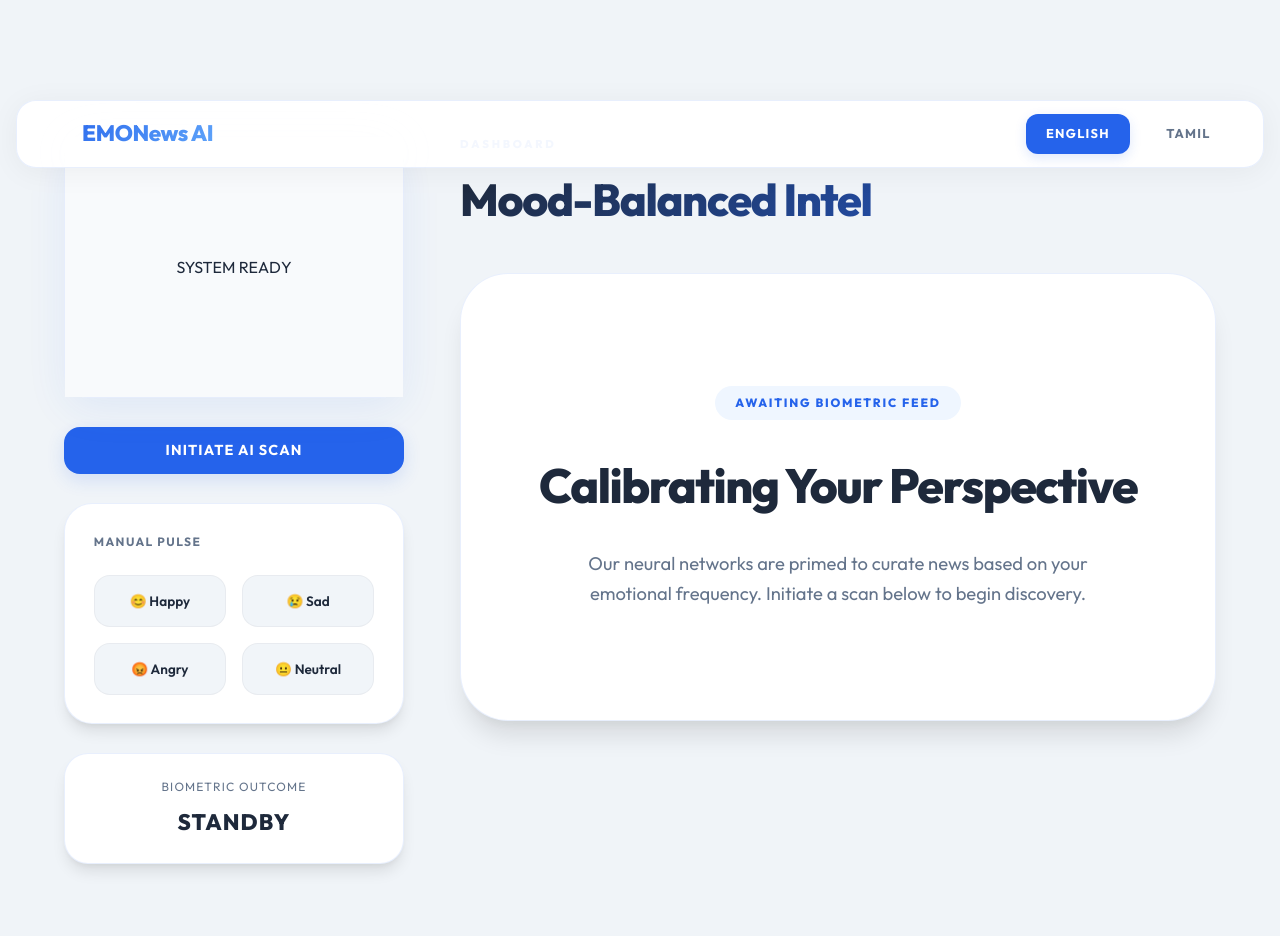
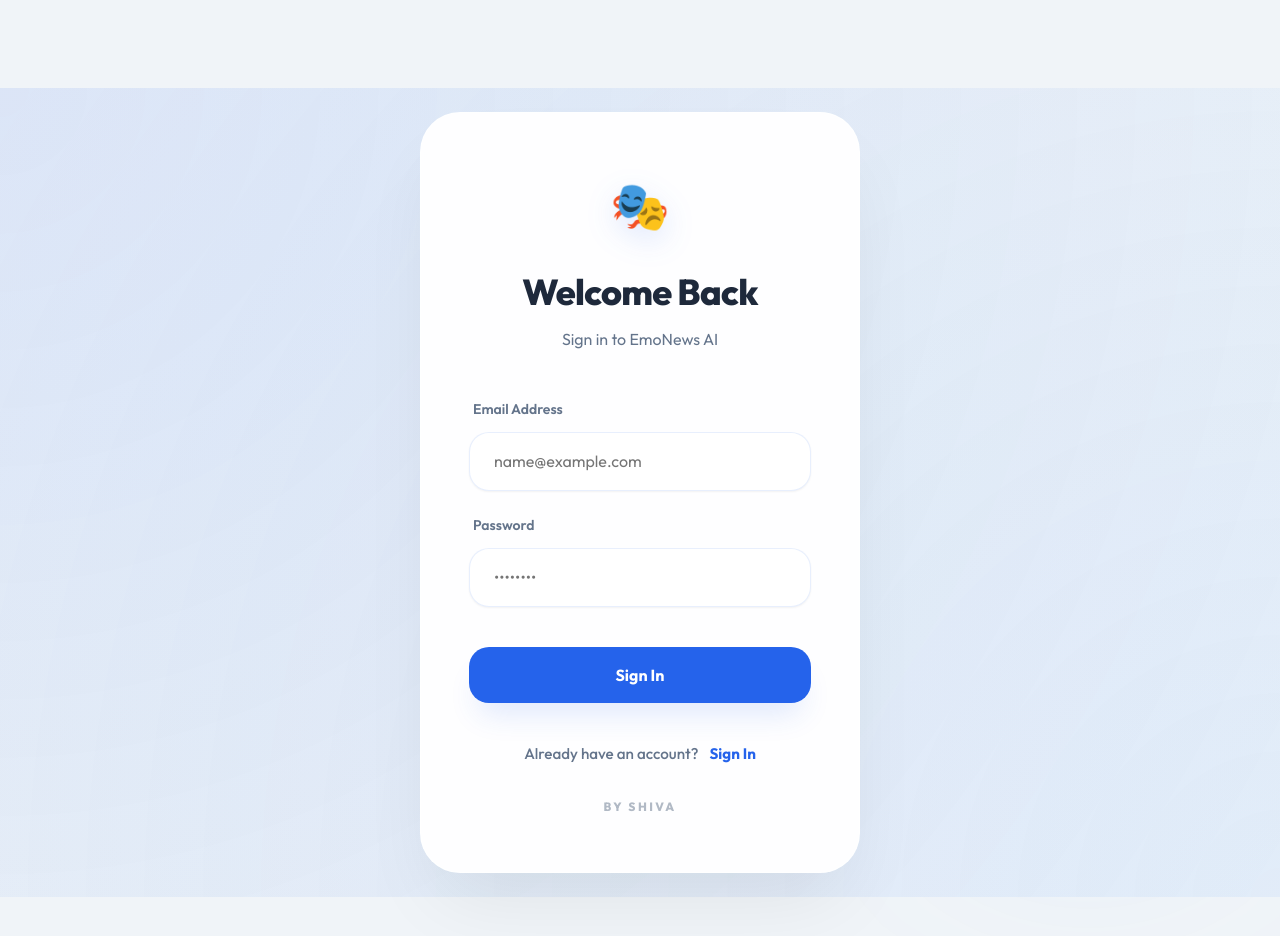
Before and after one commit to jofra-shiva/EmoNews, a React (Create React App) app in the folder client/: page / in a window 1280 px wide. Shown: the top 936 px of the page. After the commit the page ends 897 px from the top, so only its background shows below. Built offline with nearby package versions, Linux system fonts and the light colour scheme; what face-api.js would draw is missing.

Commit message:
feat: Introduce client-side application with authentication, camera components, global styling, and API setup, alongside build configuration updates.

```diff
--- a/client/src/App.js
+++ b/client/src/App.js
@@ -3,25 +3,26 @@
 import { loadModels } from './helpers/faceApi';
 import { createFaLibrary } from './helpers/icons';
 import Camera from './components/Camera/Camera';
+import Cameratamil from './components/Cameratamil/Cameratamil';
+import Login from './components/Login';
+import Register from './components/Register';
+import ProtectedRoute from './components/ProtectedRoute';
 import './App.css';
-import Cameratamil from './components/Cameratamil/Cameratamil';
 
 createFaLibrary();
 loadModels();
 
 function App() {
   const [mode] = useState(false);
-  // const [mode, setMode] = useState(false);
 
   return (
     <Router>
       <div className="App">
-
-
         <Switch>
-          <Route exact path="/" component={() => <Camera photoMode={mode} />} />
-          <Route path="/dashboard" component={() => <Camera photoMode={mode} />} />
-          <Route path='/tamil' component={() => <Cameratamil photoMode={mode} />} />
+          <Route exact path="/" component={Login} />
+          <Route path="/register" component={Register} />
+          <ProtectedRoute path="/dashboard" component={() => <Camera photoMode={mode} />} />
+          <ProtectedRoute path='/tamil' component={() => <Cameratamil photoMode={mode} />} />
         </Switch>
       </div>
     </Router>
--- a/client/src/components/Camera/Camera.js
+++ b/client/src/components/Camera/Camera.js
@@ -102,7 +102,7 @@
     <div className="camera animate-fade-in">
       <nav className='App__header'>
         <Link to="/" style={{ textDecoration: 'none' }}>
-          <h1>EMONews AI</h1>
+          <h1>EMONews AI <span className="author-tag">BY SHIVA</span></h1>
         </Link>
         <div className="App__switcher">
           <Link className={classnames('App__switcher-Link', location.pathname !== '/tamil' && 'active')} to='/dashboard'>English</Link>
--- a/client/src/components/Cameratamil/Cameratamil.js
+++ b/client/src/components/Cameratamil/Cameratamil.js
@@ -99,7 +99,7 @@
     <div className="camera animate-fade-in">
       <nav className='App__header'>
         <Link to="/tamil" style={{ textDecoration: 'none' }}>
-          <h1>EMONews AI (TAMIL)</h1>
+          <h1>EMONews AI (TAMIL) <span className="author-tag">BY SHIVA</span></h1>
         </Link>
         <div className="App__switcher">
           <Link className={classnames('App__switcher-Link', location.pathname !== '/tamil' && 'active')} to='/dashboard'>ENGLISH</Link>
--- a/client/src/components/Login.css
+++ b/client/src/components/Login.css
@@ -4,107 +4,145 @@
   align-items: center;
   min-height: 100vh;
   width: 100%;
-  background: radial-gradient(circle at center, #1e1b4b 0%, #050505 100%);
+  background: radial-gradient(circle at top left, rgba(37, 99, 235, 0.1), transparent),
+              radial-gradient(circle at bottom right, rgba(96, 165, 250, 0.1), transparent),
+              var(--bg-main);
   padding: 1.5rem;
+  position: relative;
 }
 
 .login-box {
-  background: var(--glass-bg);
-  backdrop-filter: blur(20px);
-  -webkit-backdrop-filter: blur(20px);
-  padding: 3rem;
-  border-radius: 32px;
-  border: 1px solid var(--glass-border);
-  box-shadow: 0 25px 50px -12px rgba(0, 0, 0, 0.5);
+  background: var(--glass-heavy);
+  backdrop-filter: blur(24px);
+  -webkit-backdrop-filter: blur(24px);
+  padding: 3.5rem 3rem;
+  border-radius: 40px;
+  border: 1px solid rgba(255, 255, 255, 0.5);
+  box-shadow: 0 40px 80px -20px rgba(0, 0, 0, 0.08);
   text-align: center;
   width: 100%;
-  max-width: 420px;
-  animation: modalIn 0.6s cubic-bezier(0.16, 1, 0.3, 1);
+  max-width: 440px;
+  position: relative;
+  z-index: 1;
+}
+
+.login-logo {
+  font-size: 3rem;
+  margin-bottom: 1.5rem;
+  filter: drop-shadow(0 10px 15px var(--primary-glow));
 }
 
 .login-title {
-  font-size: 2rem;
+  font-size: 2.25rem;
   color: var(--text-main);
-  font-weight: 700;
+  font-weight: 800;
   margin-bottom: 0.5rem;
-  background: linear-gradient(to right, #fff, var(--text-muted));
-  -webkit-background-clip: text;
-  background-clip: text;
-  -webkit-text-fill-color: transparent;
+  letter-spacing: -0.02em;
 }
 
 .login-subtitle {
   color: var(--text-muted);
-  font-size: 0.95rem;
-  margin-bottom: 2.5rem;
+  font-size: 1rem;
+  margin-bottom: 3rem;
+}
+
+.login-form {
+  gap: 1.5rem;
+  display: flex;
+  flex-direction: column;
 }
 
 .input-group {
-  margin-bottom: 1.25rem;
+  margin-bottom: 0;
   text-align: left;
 }
 
 .input-group label {
   display: block;
-  font-size: 0.85rem;
-  font-weight: 500;
+  font-size: 0.875rem;
+  font-weight: 600;
   color: var(--text-muted);
-  margin-bottom: 0.5rem;
-  margin-left: 0.5rem;
+  margin-bottom: 0.75rem;
+  margin-left: 0.25rem;
 }
 
 .input-field {
   width: 100%;
-  padding: 1rem 1.25rem;
+  padding: 1.15rem 1.5rem;
   border: 1px solid var(--glass-border);
-  border-radius: 16px;
+  border-radius: 20px;
   font-size: 1rem;
   outline: none;
-  background: rgba(255, 255, 255, 0.03);
+  background: white;
   color: var(--text-main);
-  transition: all 0.3s;
+  transition: var(--transition);
   font-family: inherit;
+  box-shadow: var(--shadow-sm);
 }
 
 .input-field:focus {
-  background: rgba(255, 255, 255, 0.07);
+  background: white;
   border-color: var(--primary);
   box-shadow: 0 0 0 4px var(--primary-glow);
+  transform: translateY(-1px);
 }
 
 .login-button {
   width: 100%;
-  padding: 1rem;
+  padding: 1.15rem;
   background: var(--primary);
   border: none;
-  border-radius: 16px;
+  border-radius: 20px;
   font-size: 1rem;
-  font-weight: 600;
+  font-weight: 700;
   color: white;
   cursor: pointer;
   margin-top: 1rem;
-  transition: all 0.3s;
-  box-shadow: 0 10px 20px -5px var(--primary-glow);
+  transition: var(--transition);
+  box-shadow: 0 20px 30px -10px var(--primary-glow);
 }
 
 .login-button:hover {
   transform: translateY(-2px);
-  box-shadow: 0 15px 25px -5px var(--primary-glow);
-  filter: brightness(1.1);
+  box-shadow: 0 25px 40px -10px var(--primary-glow);
+  filter: brightness(1.05);
+}
+
+.login-button:active {
+  transform: translateY(0);
 }
 
 .register-link {
-  margin-top: 2rem;
+  margin-top: 2.5rem;
   color: var(--text-muted);
-  font-size: 0.9rem;
+  font-size: 0.95rem;
+  font-weight: 500;
 }
 
 .register-link a {
   color: var(--primary);
-  font-weight: 600;
+  font-weight: 700;
   margin-left: 0.5rem;
+  text-decoration: none;
 }
 
-.register-link a:hover {
+.login-link a:hover {
   text-decoration: underline;
 }
+
+.branding-footer {
+  margin-top: 2rem;
+  font-size: 0.75rem;
+  font-weight: 800;
+  letter-spacing: 0.2em;
+  color: var(--text-muted);
+  opacity: 0.5;
+  text-transform: uppercase;
+}
+
+@media (max-width: 480px) {
+  .login-box {
+    padding: 2.5rem 1.5rem;
+    border-radius: 32px;
+  }
+}
--- a/client/src/components/Login.js
+++ b/client/src/components/Login.js
@@ -11,12 +11,16 @@
   const handleLogin = async (e) => {
     e.preventDefault();
     try {
-      const API_URL = process.env.REACT_APP_API_URL || "/";
-      await axios.post(`${API_URL}login`, { email, password });
+      const API_URL = process.env.REACT_APP_API_URL || "/api";
+      const response = await axios.post(`${API_URL}/login`, { email, password });
 
-      localStorage.setItem("isAuthenticated", "true");
-
-      history.push("/dashboard");
+      // The backend returns "Sucess" (single 'c')
+      if (response.data === "Sucess" || response.data === "Success") {
+        localStorage.setItem("isAuthenticated", "true");
+        history.push("/dashboard");
+      } else {
+        alert(response.data);
+      }
     } catch (error) {
       alert("Login Failed");
     }
@@ -24,13 +28,17 @@
 
   return (
     <div className="login-container">
-      <div className="login-box">
-        <h2 className="login-title">Login</h2>
+      <div className="login-box animate-fade-in">
+        <div className="login-logo">🎭</div>
+        <h2 className="login-title">Welcome Back</h2>
+        <p className="login-subtitle">Sign in to EmoNews AI</p>
+
         <form onSubmit={handleLogin} className="login-form">
           <div className="input-group">
+            <label>Email Address</label>
             <input
               type="email"
-              placeholder="Email"
+              placeholder="name@example.com"
               value={email}
               onChange={(e) => setEmail(e.target.value)}
               required
@@ -38,20 +46,28 @@
             />
           </div>
           <div className="input-group">
+            <label>Password</label>
             <input
               type="password"
-              placeholder="Password"
+              placeholder="••••••••"
               value={password}
               onChange={(e) => setPassword(e.target.value)}
               required
               className="input-field"
             />
           </div>
-          <button type="submit" className="login-button">Login</button>
+          <button type="submit" className="login-button">
+            Sign In
+          </button>
         </form>
-        <p className="register-link">
-          Don't have an account? <a href="/register">Register</a>
+
+        <p className="login-link">
+          Already have an account? <a href="/">Sign In</a>
         </p>
+
+        <div className="branding-footer">
+          BY SHIVA
+        </div>
       </div>
     </div>
   );
--- a/client/src/components/Register.css
+++ b/client/src/components/Register.css
@@ -4,94 +4,138 @@
   align-items: center;
   min-height: 100vh;
   width: 100%;
-  background: radial-gradient(circle at center, #1e1b4b 0%, #050505 100%);
+  background: radial-gradient(circle at top right, rgba(37, 99, 235, 0.1), transparent),
+              radial-gradient(circle at bottom left, rgba(96, 165, 250, 0.1), transparent),
+              var(--bg-main);
   padding: 1.5rem;
 }
 
 .register-box {
-  background: var(--glass-bg);
-  backdrop-filter: blur(20px);
-  -webkit-backdrop-filter: blur(20px);
-  padding: 3rem;
-  border-radius: 32px;
-  border: 1px solid var(--glass-border);
-  box-shadow: 0 25px 50px -12px rgba(0, 0, 0, 0.5);
+  background: var(--glass-heavy);
+  backdrop-filter: blur(24px);
+  -webkit-backdrop-filter: blur(24px);
+  padding: 3.5rem 3rem;
+  border-radius: 40px;
+  border: 1px solid rgba(255, 255, 255, 0.5);
+  box-shadow: 0 40px 80px -20px rgba(0, 0, 0, 0.08);
   text-align: center;
   width: 100%;
-  max-width: 440px;
-  animation: modalIn 0.6s cubic-bezier(0.16, 1, 0.3, 1);
+  max-width: 460px;
+}
+
+.register-logo {
+  font-size: 3rem;
+  margin-bottom: 1.5rem;
+  filter: drop-shadow(0 10px 15px var(--primary-glow));
 }
 
 .register-box h2 {
-  font-size: 2rem;
+  font-size: 2.25rem;
   color: var(--text-main);
-  font-weight: 700;
+  font-weight: 800;
   margin-bottom: 0.5rem;
-  background: linear-gradient(to right, #fff, var(--text-muted));
-  -webkit-background-clip: text;
-  background-clip: text;
-  -webkit-text-fill-color: transparent;
+  letter-spacing: -0.02em;
 }
 
 .register-box p {
   color: var(--text-muted);
-  font-size: 0.95rem;
-  margin-bottom: 2rem;
+  font-size: 1rem;
+  margin-bottom: 2.5rem;
+}
+
+.register-form {
+  gap: 1.5rem;
+  display: flex;
+  flex-direction: column;
 }
 
 .input-group {
-  margin-bottom: 1.25rem;
   text-align: left;
 }
 
-.register-box input {
+.input-group label {
+  display: block;
+  font-size: 0.875rem;
+  font-weight: 600;
+  color: var(--text-muted);
+  margin-bottom: 0.75rem;
+  margin-left: 0.25rem;
+}
+
+.register-box .input-field {
   width: 100%;
-  padding: 1rem 1.25rem;
+  padding: 1.15rem 1.5rem;
   border: 1px solid var(--glass-border);
-  border-radius: 16px;
+  border-radius: 20px;
   font-size: 1rem;
   outline: none;
-  background: rgba(255, 255, 255, 0.03);
+  background: white;
   color: var(--text-main);
-  transition: all 0.3s;
-  margin-bottom: 1rem;
+  transition: var(--transition);
   font-family: inherit;
+  box-shadow: var(--shadow-sm);
+  margin-bottom: 0;
 }
 
-.register-box input:focus {
-  background: rgba(255, 255, 255, 0.07);
+.register-box .input-field:focus {
+  background: white;
   border-color: var(--primary);
   box-shadow: 0 0 0 4px var(--primary-glow);
+  transform: translateY(-1px);
 }
 
-.register-box button {
+.register-button {
   width: 100%;
-  padding: 1rem;
+  padding: 1.15rem;
   background: var(--primary);
   border: none;
-  border-radius: 16px;
+  border-radius: 20px;
   font-size: 1rem;
-  font-weight: 600;
+  font-weight: 700;
   color: white;
   cursor: pointer;
   margin-top: 1rem;
-  transition: all 0.3s;
-  box-shadow: 0 10px 20px -5px var(--primary-glow);
+  transition: var(--transition);
+  box-shadow: 0 20px 30px -10px var(--primary-glow);
 }
 
-.register-box button:hover {
+.register-button:hover {
   transform: translateY(-2px);
-  box-shadow: 0 15px 25px -5px var(--primary-glow);
-  filter: brightness(1.1);
+  box-shadow: 0 25px 40px -10px var(--primary-glow);
+  filter: brightness(1.05);
 }
 
-.register-box a {
+.login-link {
+  margin-top: 2.5rem;
+  color: var(--text-muted);
+  font-size: 0.95rem;
+  font-weight: 500;
+}
+
+.login-link a {
   color: var(--primary);
-  font-weight: 600;
+  font-weight: 700;
   text-decoration: none;
   margin-left: 0.5rem;
 }
 
-.register-box a:hover {
+.login-link a:hover {
   text-decoration: underline;
 }
+
+.branding-footer {
+  margin-top: 2rem;
+  font-size: 0.75rem;
+  font-weight: 800;
+  letter-spacing: 0.2em;
+  color: var(--text-muted);
+  opacity: 0.5;
+  text-transform: uppercase;
+}
+
+@media (max-width: 480px) {
+  .register-box {
+    padding: 2.5rem 1.5rem;
+    border-radius: 32px;
+  }
+}
--- a/client/src/components/Register.js
+++ b/client/src/components/Register.js
@@ -12,7 +12,7 @@
   const handleRegister = async (e) => {
     e.preventDefault();
     try {
-      const API_URL = process.env.REACT_APP_API_URL || "";
+      const API_URL = process.env.REACT_APP_API_URL || "/api";
       await axios.post(`${API_URL}/register`, { name, email, password });
       history.push("/");
     } catch (error) {
@@ -22,15 +22,57 @@
 
   return (
     <div className="register-container">
-      <div className="register-box">
-        <h2>Register</h2>
-        <form onSubmit={handleRegister}>
-          <input type="text" placeholder="Name" value={name} onChange={(e) => setName(e.target.value)} required />
-          <input type="email" placeholder="Email" value={email} onChange={(e) => setEmail(e.target.value)} required />
-          <input type="password" placeholder="Password" value={password} onChange={(e) => setPassword(e.target.value)} required />
-          <button type="submit">Register</button>
+      <div className="register-box animate-fade-in">
+        <div className="register-logo">📝</div>
+        <Link to="/tamil" style={{ textDecoration: 'none' }}>
+          <h1>EMONews AI (TAMIL) <span className="author-tag">BY SHIVA</span></h1>
+        </Link>
+        <p>Join EmoNews AI for personalized news</p>
+
+        <form onSubmit={handleRegister} className="register-form">
+          <div className="input-group">
+            <label>Full Name</label>
+            <input
+              type="text"
+              placeholder="Your Name"
+              value={name}
+              onChange={(e) => setName(e.target.value)}
+              required
+              className="input-field"
+            />
+          </div>
+          <div className="input-group">
+            <label>Email Address</label>
+            <input
+              type="email"
+              placeholder="name@example.com"
+              value={email}
+              onChange={(e) => setEmail(e.target.value)}
+              required
+              className="input-field"
+            />
+          </div>
+          <div className="input-group">
+            <label>Password</label>
+            <input
+              type="password"
+              placeholder="••••••••"
+              value={password}
+              onChange={(e) => setPassword(e.target.value)}
+              required
+              className="input-field"
+            />
+          </div>
+          <button type="submit" className="register-button">Get Started</button>
         </form>
-        <p>Already have an account? <a href="/">Login</a></p>
+
+        <p className="login-link">
+          Already have an account? <a href="/">Sign In</a>
+        </p>
+
+        <div className="branding-footer">
+          BY SHIVA
+        </div>
       </div>
     </div>
   );
--- a/package.json
+++ b/package.json
@@ -7,6 +7,7 @@
     "start": "concurrently \"npm run server\" \"npm run client\"",
     "client": "npm start --prefix client",
     "server": "npm start --prefix server",
+    "build": "npm install && npm install --prefix client && npm install --prefix server && npm run build --prefix client",
     "install-all": "npm install && npm install --prefix client && npm install --prefix server"
   },
   "devDependencies": {
```
Also changed, not shown: client/src/components/ProtectedRoute.js (+6 -4 lines), client/src/index.css (+14 -0 lines), 2 other files (tests, documents, lock files or other folders).
